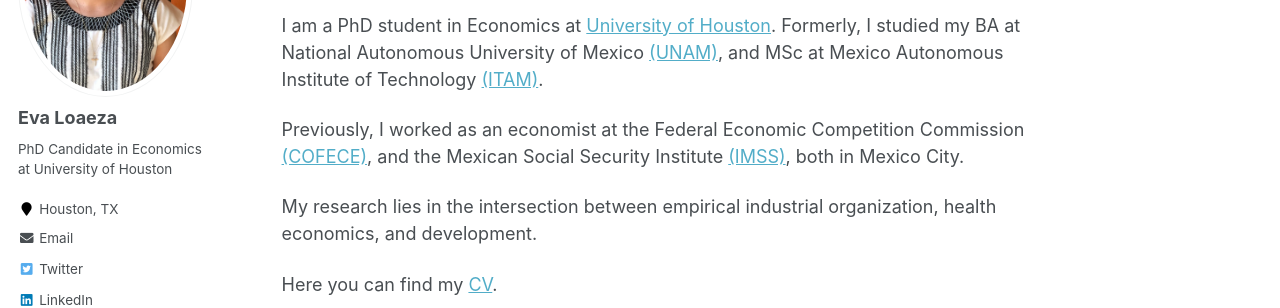
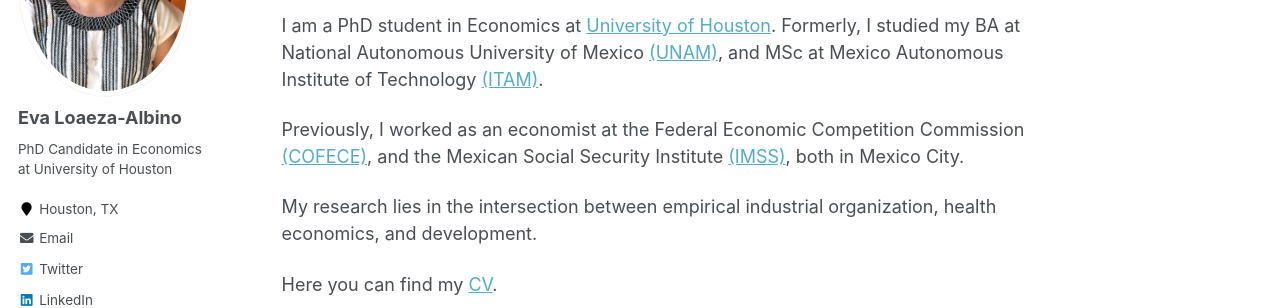
Before and after one commit to evaloaeza/evaloaeza.github.io, a Jekyll site: the page built from _pages/about.md, in a window 1280 px wide. Shown: the part 244-552 px from the top of the page. Built offline with Jekyll 4.4.1, drawn with Linux system fonts in a browser that asks for light colours.

Commit message:
Update _config.yml

```diff
--- a/_config.yml
+++ b/_config.yml
@@ -80,7 +80,7 @@
 
 # Site Author
 author:
-  name             : "Eva Loaeza"
+  name             : "Eva Loaeza-Albino"
   avatar           : "profile.png"
   bio              : "PhD Candidate in Economics at University of Houston"
   location         : "Houston, TX"
```
